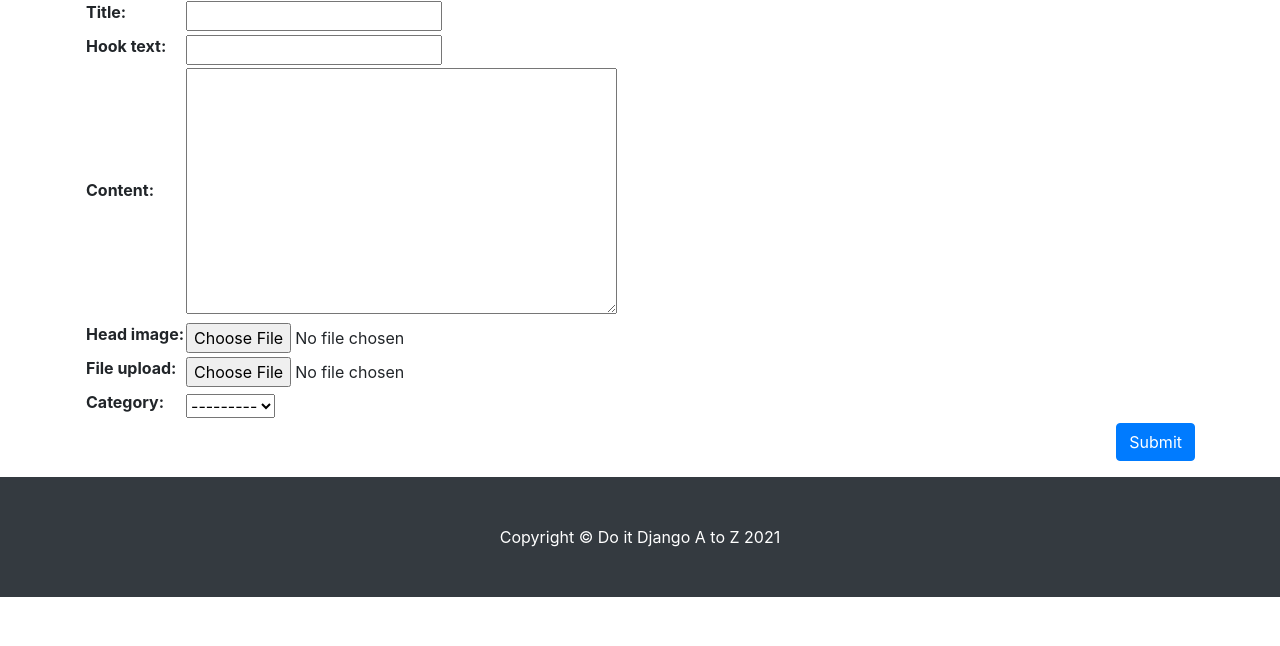
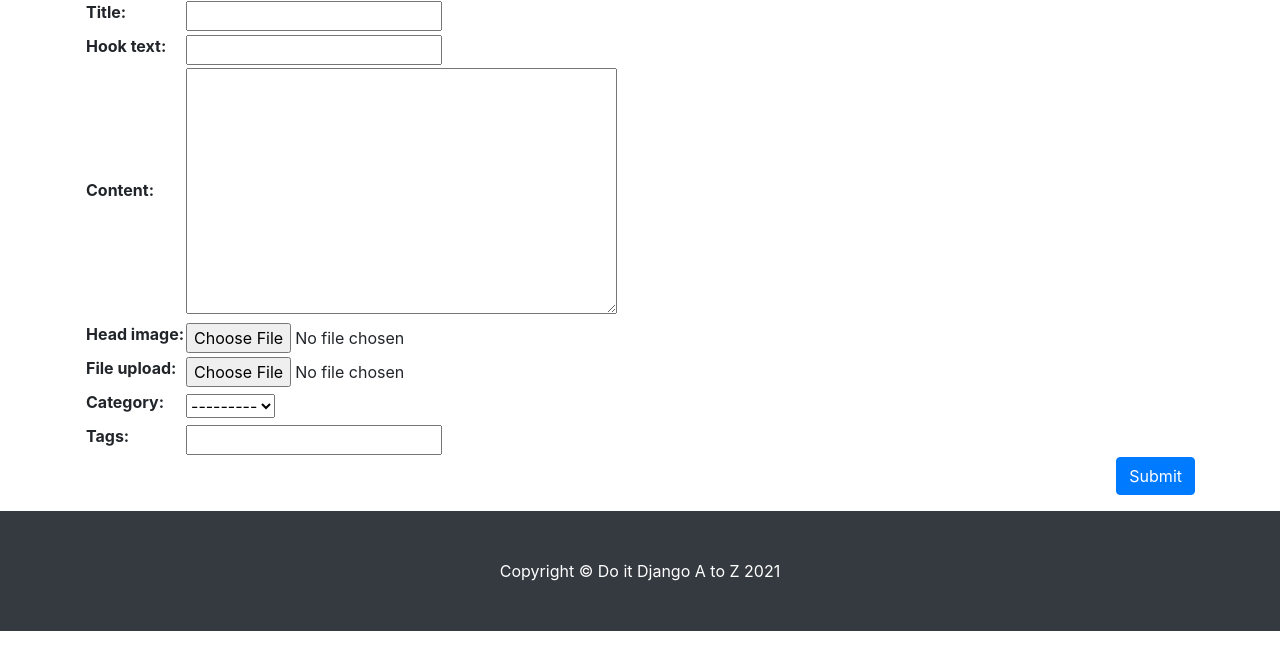
Before and after one commit to kimjihun-dev/do_it_django_a_to_z, a Django app: page /blog/create_post/ in a window 1280 px wide. Shown: the part 154-800 px from the top of the page. Run offline with Django 3.2, Linux system fonts and the light colour scheme; the visitor is signed in with stand-in values (Sample User, id 1); data that the repository does not hold is empty; some libraries are stand-ins or nearby versions.

Commit message:
포스트 작성할 때 텍스트 태그 지정하기

```diff
--- a/blog/templates/blog/post_form.html
+++ b/blog/templates/blog/post_form.html
@@ -8,6 +8,10 @@
         {% csrf_token %}
         <table>
             {{ form }}
+            <tr>
+                <th><label for="id_tags_str">Tags:</label></th>
+                <th><input type="text" name="tags_str" id="id_tags_str"></th>
+            </tr>
         </table>
         <button type="submit" class="btn btn-primary float-right">Submit</button>
     </form>
--- a/blog/views.py
+++ b/blog/views.py
@@ -3,6 +3,7 @@ from django.views.generic import ListView, DetailView, CreateView, UpdateView
 from django.contrib.auth.mixins import LoginRequiredMixin, UserPassesTestMixin
 from .models import Post, Category, Tag
 from django.core.exceptions import PermissionDenied
+from django.utils.text import slugify
 
 
 class PostList(ListView):
@@ -40,7 +41,25 @@ class PostCreate(LoginRequiredMixin, UserPassesTestMixin, CreateView):
         current_user = self.request.user
         if current_user.is_authenticated and (current_user.is_staff or current_user.is_superuser):
             form.instance.author = current_user
-            return super(PostCreate, self).form_valid(form)
+            response = super(PostCreate, self).form_valid(form)
+
+            tags_str = self.request.POST.get('tags_str')
+            if tags_str:
+                tags_str = tags_str.strip()
+
+                tags_str = tags_str.replace(',', ';')
+                tags_list = tags_str.split(';')
+
+                for t in tags_list:
+                    t = t.strip()
+                    tag, is_tag_created = Tag.objects.get_or_create(name=t)
+                    if is_tag_created:
+                        tag.slug = slugify(t, allow_unicode=True)
+                        tag.save()
+                    self.object.tag.add(tag)
+
+            return response
+
         else:
             return redirect('/blog/')
 
```
